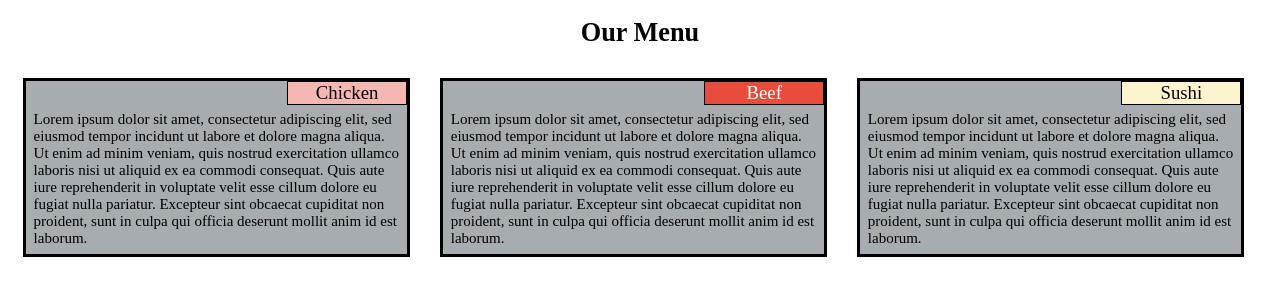
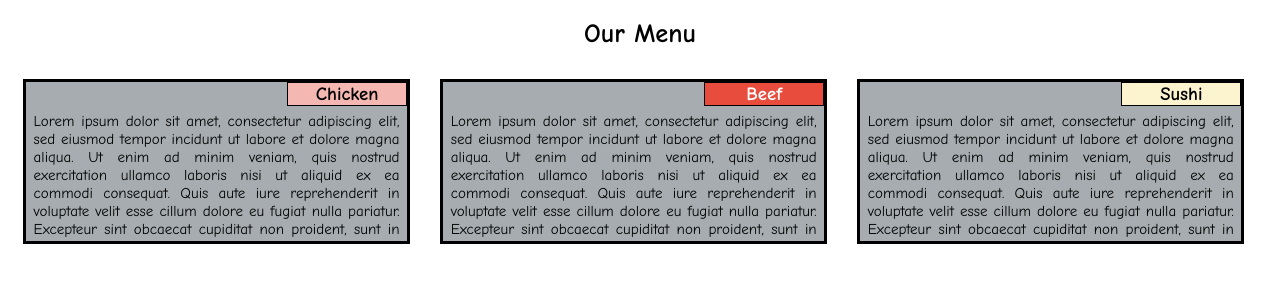
Before and after one commit to mgomezgi/modulo-3, a plain HTML site: page index.html in a window 1280 px wide. Drawn offline with Linux system fonts and the light colour scheme.

Commit message:
errores de s y coma en media

```diff
--- a/estilo.css
+++ b/estilo.css
@@ -1,9 +1,9 @@
 
 * {
-  box-sizing: border-box;
+    box-sizing: border-box;
 }
 body {
-	font-family: Comics Sans MS ;
+	font-family: Comic Sans MS;
 	font-size: 15px;
 	color: black;
 }
@@ -16,10 +16,11 @@ h1 {
 
 .title{
 	font-size: 125%;
+	font-weight: bold;
 	text-align: center;
+    float: right;
 	border: 1px solid black;
-	float: right;
-	width: 120px
+	width: 120px;
 }
 #chicken{
 	background-color: #F5B7B1;
@@ -34,12 +35,14 @@ h1 {
 .contenido{
 	border: 3px solid black;
 	background-color:#A6ACAF;
+	text-align: justify;
 	margin: 15px;
 	overflow: hidden;
 }
 p{
 	margin: 2%;
-	margin-top : 30px;
+	margin-top: 30px;
+	height: 122px;
 }
 .row{
 	margin-bottom: 15px;
@@ -53,14 +56,14 @@ p{
 	    }
 }
 /********** medium devices only ***********/
-@media (min-width: 768px) and (max-width: 991px);{
+@media (min-width: 768px) and (max-width: 991px) {
 	.col-md-6 {
 		float: left;
-		width:50%;
+		width: 50%;
 	}
 	.col-md-12 {
 		float: left;
-		width:102%;
+		width: 102%;
 		margin-left: -1%;
 	}
 }
```
